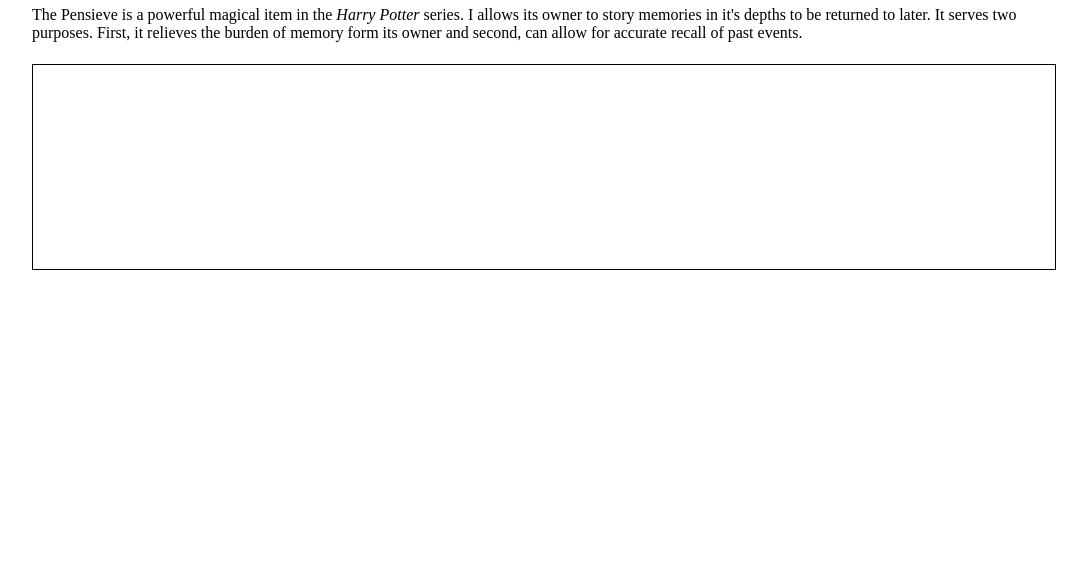
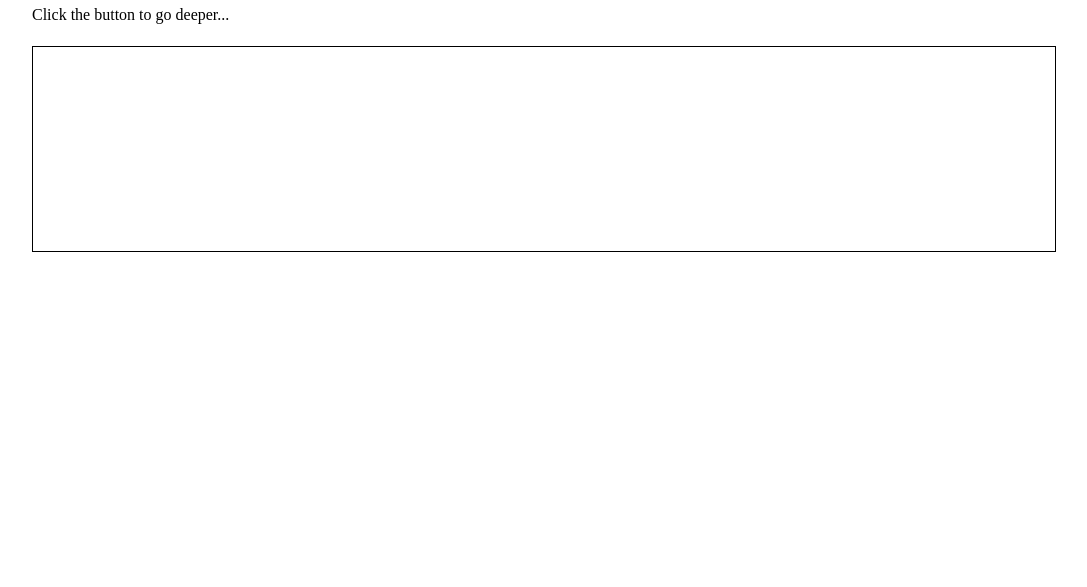
Before and after one commit to MLuebbers/pensieve, a plain HTML site: page frame.html in a window 1280 px wide. Shown: the part 213-800 px from the top of the page, without its empty margins (96-1183 px from the left). Drawn offline with nearby package versions, Linux system fonts and the light colour scheme.

Commit message:
(TEXT) Click the button to go deeper.

```diff
--- a/frame.html
+++ b/frame.html
@@ -10,8 +10,7 @@
             <button onclick="buttonClick()">Dive 🔮</button>
             <h1>The Pensieve</h1>
             <p>
-                The Pensieve is a powerful magical item in the <i>Harry Potter</i> series. I allows its owner to story memories in it's depths to be returned to later. It
-                serves two purposes. First, it relieves the burden of memory form its owner and second, can allow for accurate recall of past events.
+                Click the button to go deeper...
             </p>
             <div class="frame">
 
```
